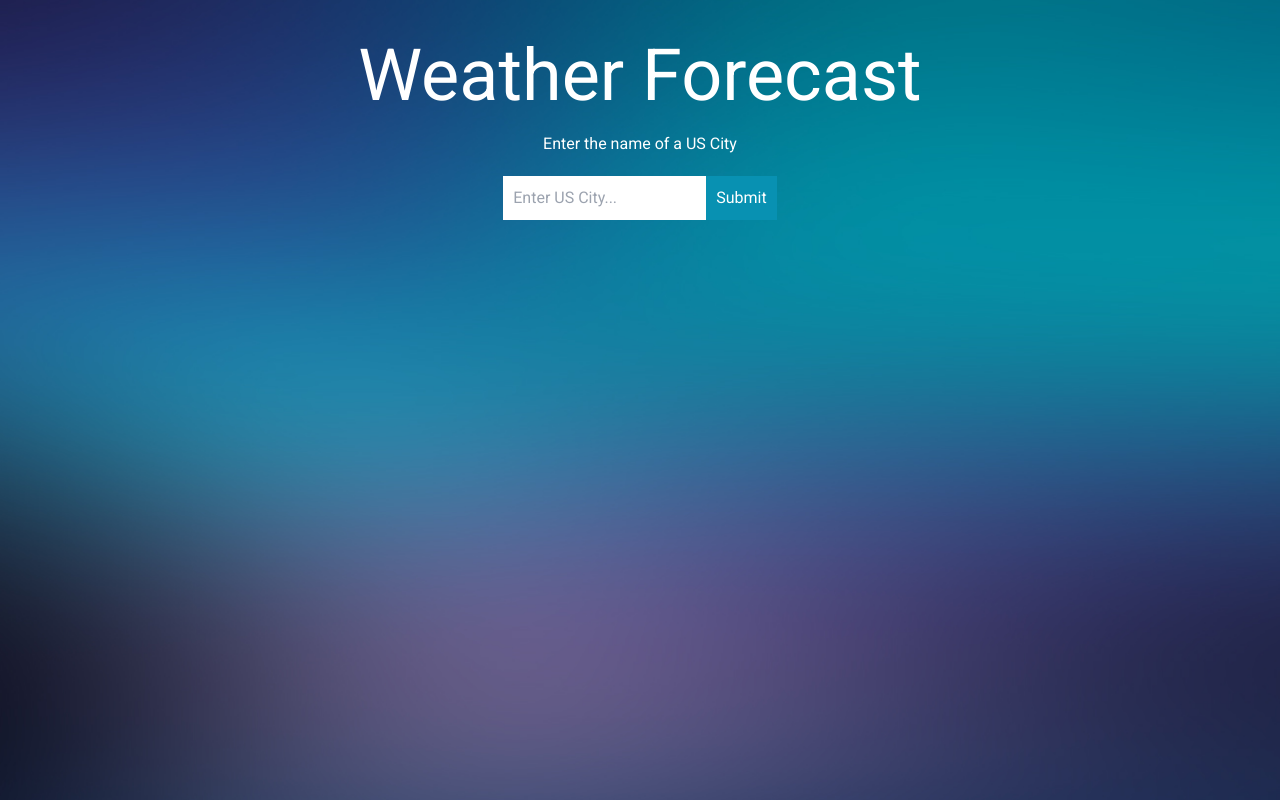
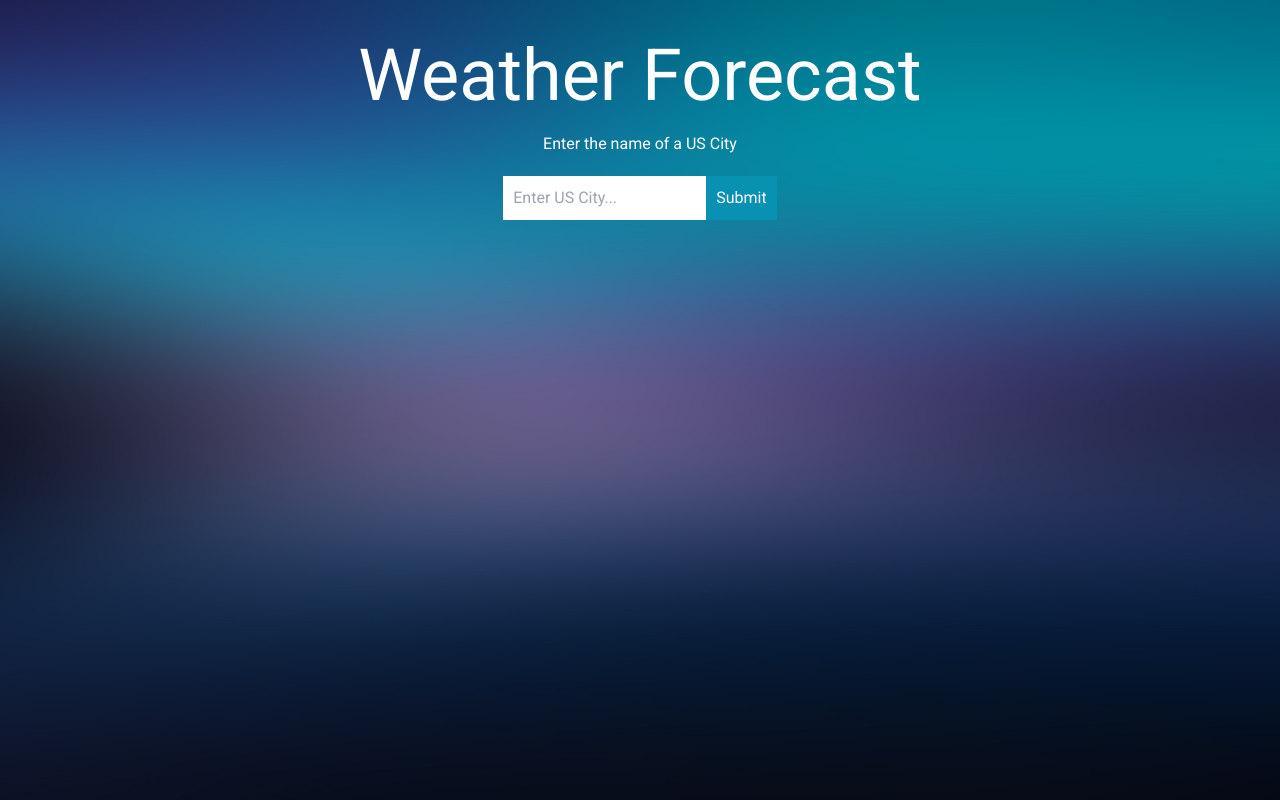
Before and after one commit to jabercrombia/weather-nextjs, a Next.js app: page / in a window 1280 px wide. Built offline with nearby package versions, Linux system fonts and the light colour scheme.

Commit message:
background

```diff
--- a/app/layout.tsx
+++ b/app/layout.tsx
@@ -12,7 +12,8 @@ const roboto = Roboto({
 })
 const backgroundImage = {
   backgroundImage: 'url(./images/background.jpeg)',
-  backgroundSize: 'cover'
+  backgroundAttachment: 'fixed',
+  backgroundSize: '100% 100%'
 };
 export const metadata:Metadata = {
   title: `Weather NextJs App`,
```
